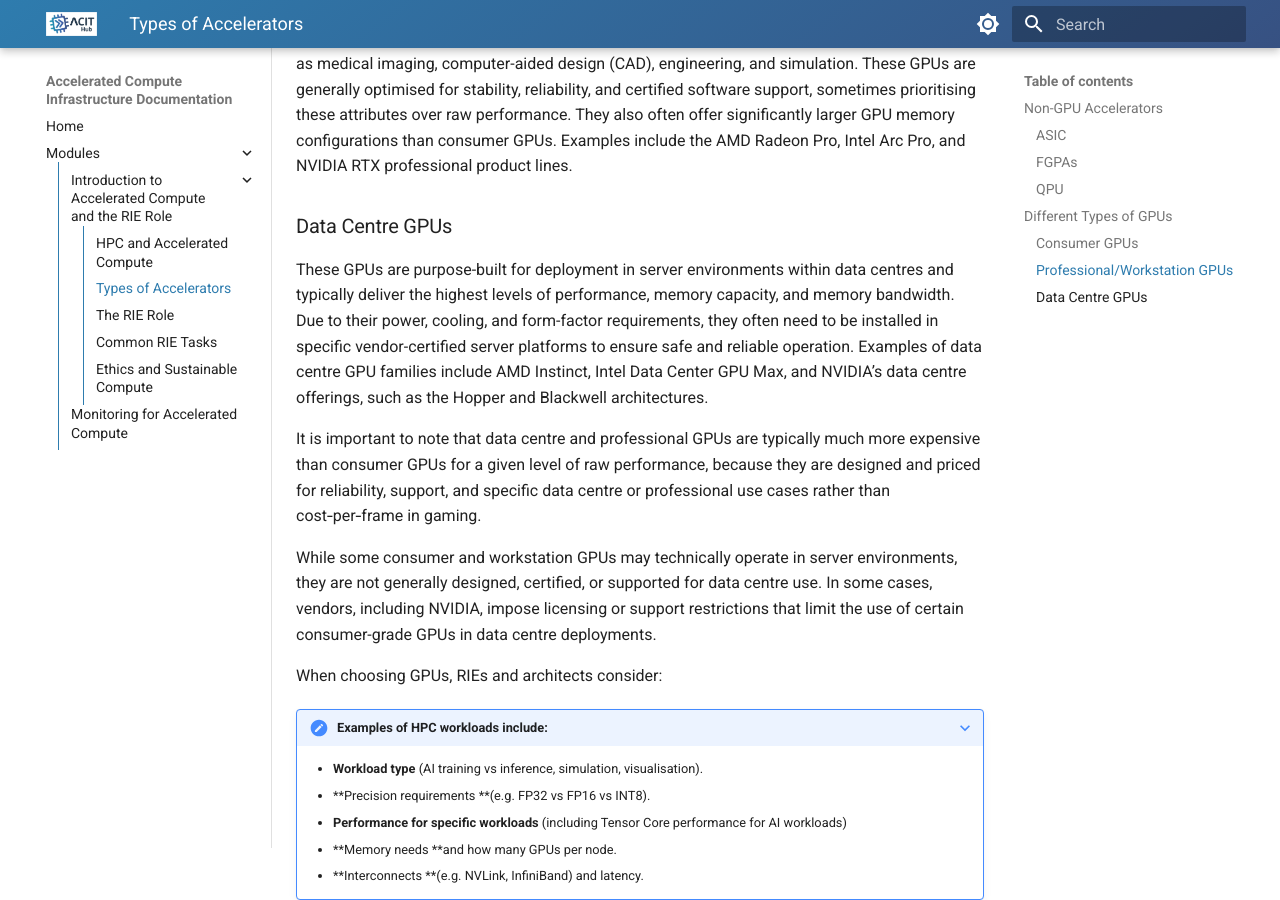
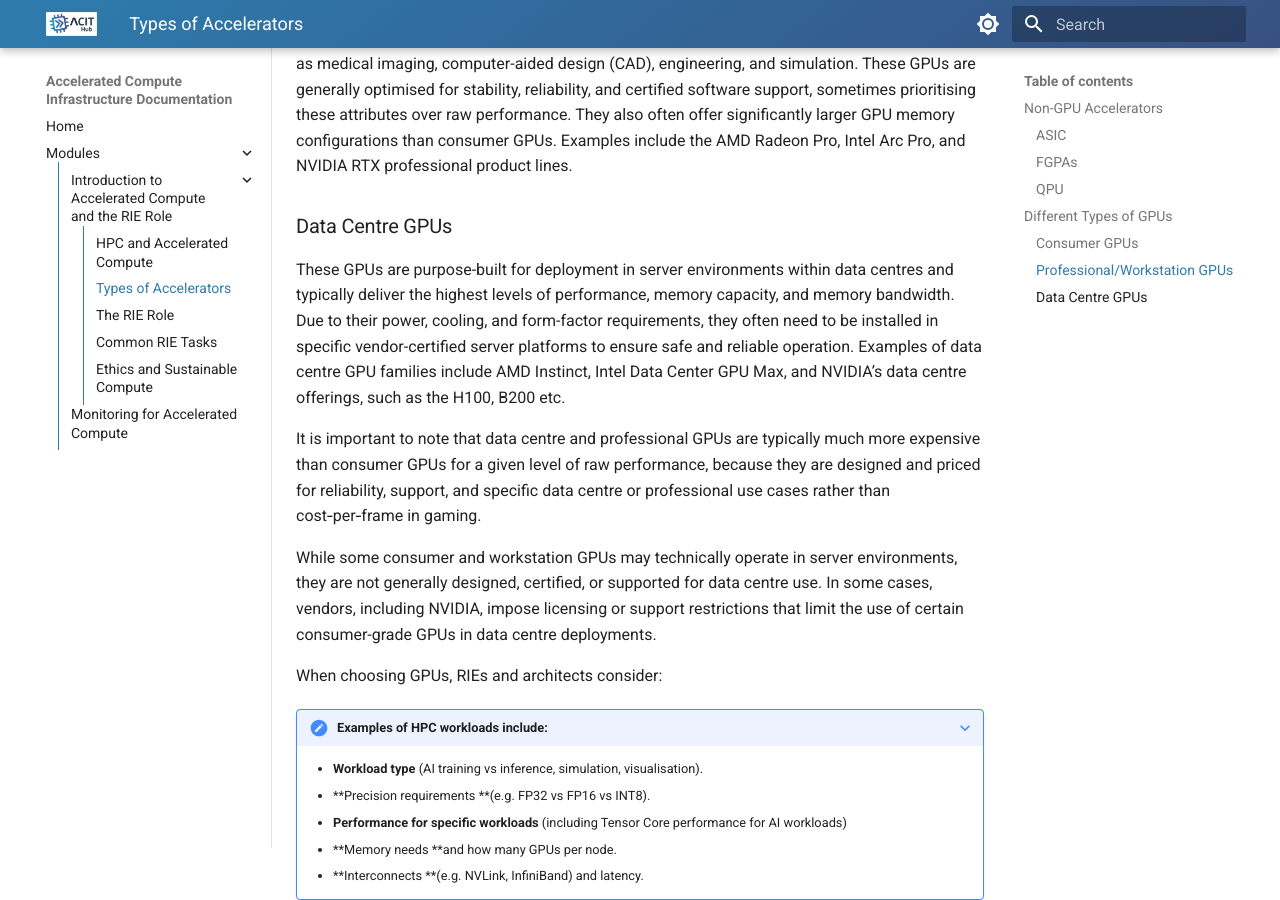
Before and after one commit to ACIT-Hub/docs-acit.surrey.ac.uk, an MkDocs documentation site: the page built from docs/modules/introduction-to-accelerated-compute/types-of-accelerators.md, in a window 1280 px wide and 900 px high, scrolled down 1902 px. Built offline with MkDocs 1.6.1 and Material for MkDocs 9.7.7, drawn with Linux system fonts in a browser that asks for light colours.

Commit message:
Update docs/modules/introduction-to-accelerated-compute/types-of-accelerators.md
Co-authored-by: Robert Chisholm <Robadob@Robadob.org>

```diff
--- a/docs/modules/introduction-to-accelerated-compute/types-of-accelerators.md
+++ b/docs/modules/introduction-to-accelerated-compute/types-of-accelerators.md
@@ -36,7 +36,7 @@ These range from integrated graphics processors to high-end gaming GPUs found in
 Typically, discrete GPUs designed for professional workstations and specialised workloads such as medical imaging, computer-aided design (CAD), engineering, and simulation. These GPUs are generally optimised for stability, reliability, and certified software support, sometimes prioritising these attributes over raw performance. They also often offer significantly larger GPU memory configurations than consumer GPUs. Examples include the AMD Radeon Pro, Intel Arc Pro, and NVIDIA RTX professional product lines.
 
 ### Data Centre GPUs
-These GPUs are purpose-built for deployment in server environments within data centres and typically deliver the highest levels of performance, memory capacity, and memory bandwidth. Due to their power, cooling, and form-factor requirements, they often need to be installed in specific vendor-certified server platforms to ensure safe and reliable operation. Examples of data centre GPU families include AMD Instinct, Intel Data Center GPU Max, and NVIDIA’s data centre offerings, such as the Hopper and Blackwell architectures.
+These GPUs are purpose-built for deployment in server environments within data centres and typically deliver the highest levels of performance, memory capacity, and memory bandwidth. Due to their power, cooling, and form-factor requirements, they often need to be installed in specific vendor-certified server platforms to ensure safe and reliable operation. Examples of data centre GPU families include AMD Instinct, Intel Data Center GPU Max, and NVIDIA’s data centre offerings, such as the H100, B200 etc.
 
 It is important to note that data centre and professional GPUs are typically much more expensive than consumer GPUs for a given level of raw performance, because they are designed and priced for reliability, support, and specific data centre or professional use cases rather than cost‑per‑frame in gaming.
 
```
